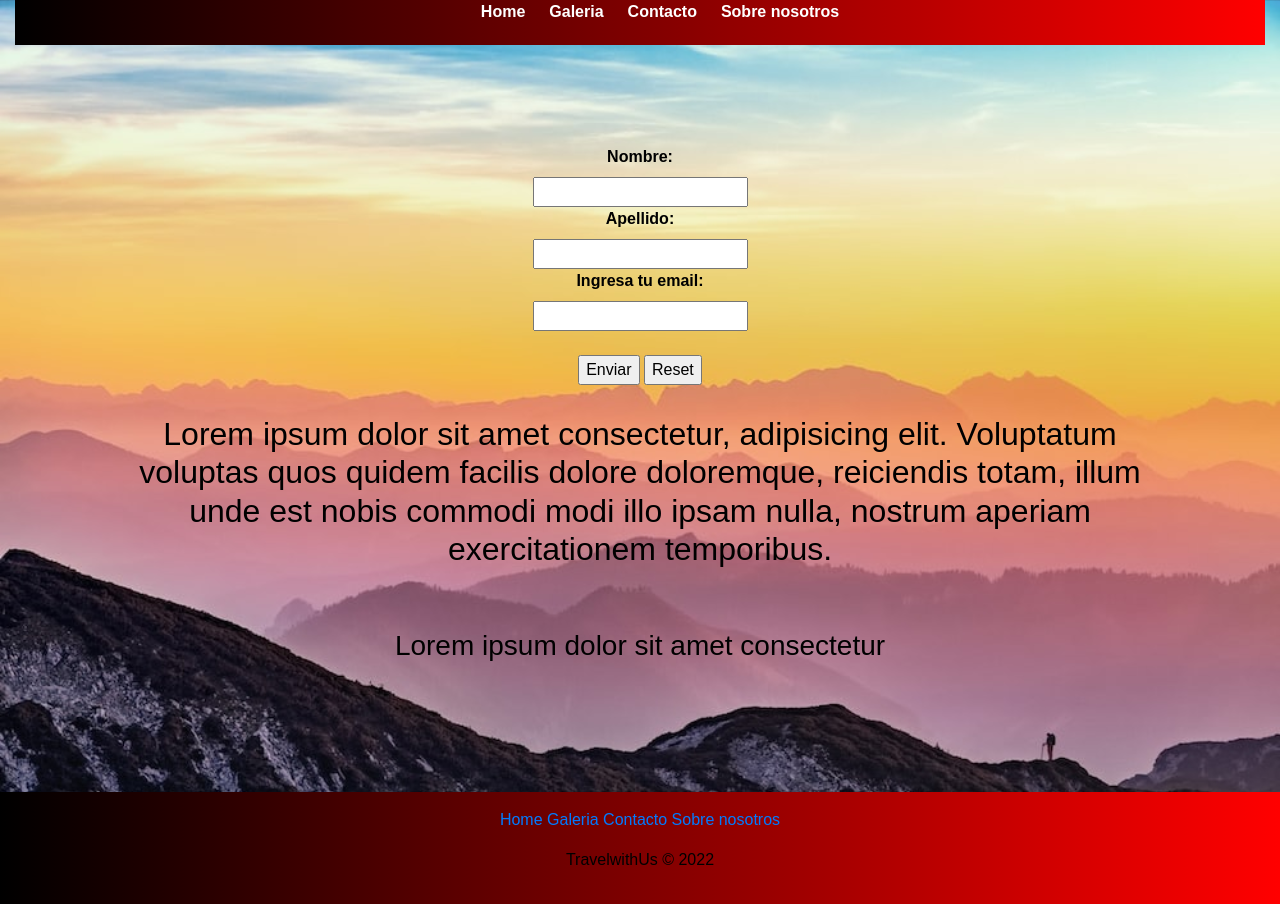
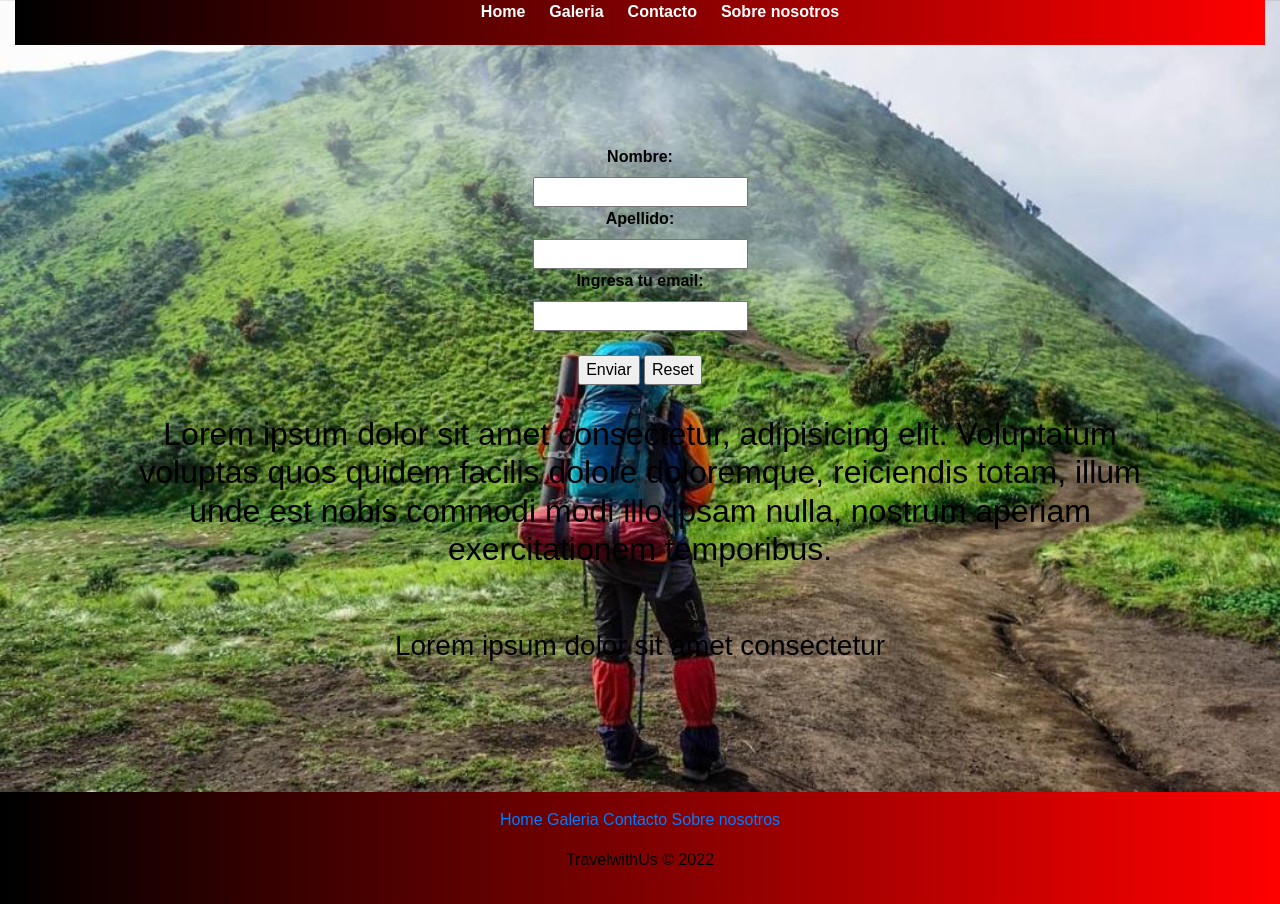
Before and after one commit to raarias22/PF-Arias, a website: page contacto.html in a window 1280 px wide. Drawn offline with nearby package versions, Linux system fonts and the light colour scheme.

Commit message:
Cambio imagen-fondo

```diff
--- a/scss/styles.scss
+++ b/scss/styles.scss
@@ -17,7 +17,7 @@ body{
 }
 
 .imagen-fondo{
-  background-image: url("/assets/7.jpg");
+  background-image: url("/assets/6.jpg");
   background-repeat: no-repeat;
   background-size: cover;
   background-position: center;
```
Also changed, not shown: assets/style.css.
